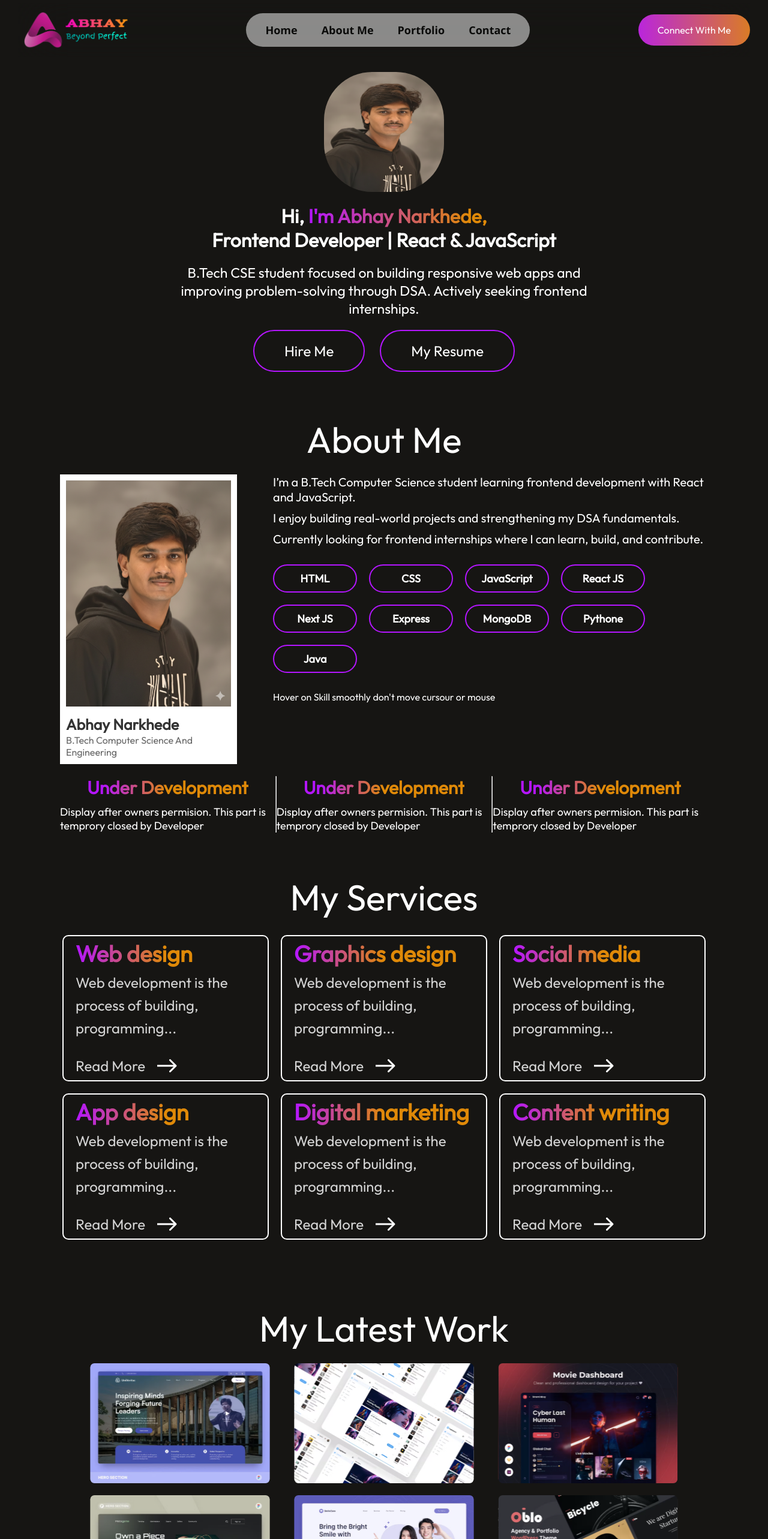
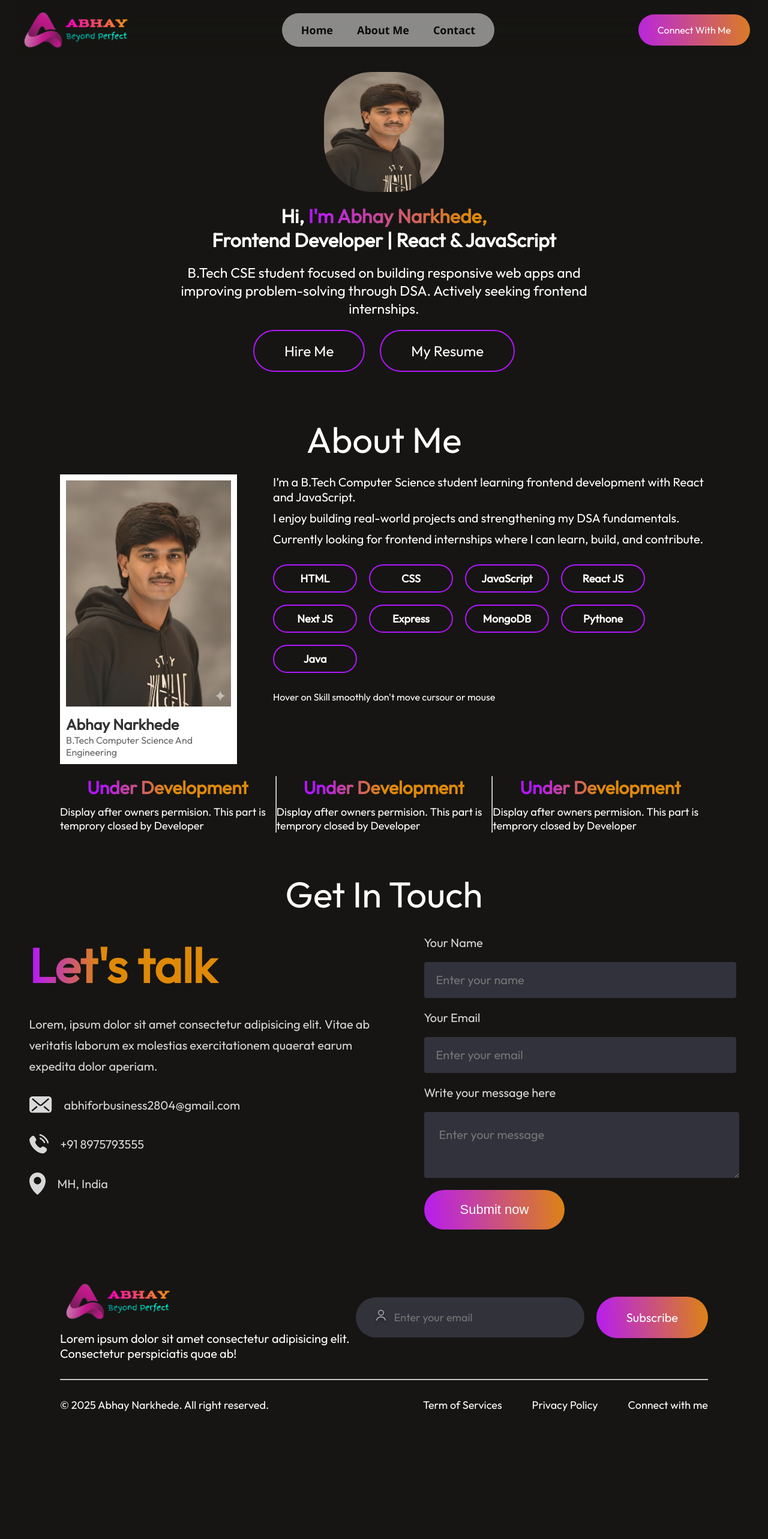
Before and after one commit to abhiynar2804/Abhay-S-Per-Port, a React (Vite) app: page / in a window 1280 px wide. Shown: the top 2566 px of the page at 60% size. After the commit the page ends 2404 px from the top, so only its background shows below. Built offline with nearby package versions, Linux system fonts and the light colour scheme.

Commit message:
Comment out unused Services and MyWork components in App and Navbar

```diff
--- a/src/App.jsx
+++ b/src/App.jsx
@@ -2,8 +2,8 @@ import React from 'react'
 import Navbar from './Components/Navbar/Navbar'
 import Hero from './Components/Hero/Hero'
 import About from './Components/About/About'
-import Services from './Components/Services/Services'
-import MyWork from './Components/MyWork/MyWork'
+// import Services from './Components/Services/Services'
+// import MyWork from './Components/MyWork/MyWork'
 import Contact from './Components/Contact.jsx/Contact'
 import Footer from './Components/Footer/Footer'
 
@@ -13,8 +13,8 @@ const App = () => {
       <Navbar/>
       <Hero/>
       <About/>
-      <Services/>
-      <MyWork/>
+      {/* <Services/> */}
+      {/* <MyWork/> */}
       <Contact/>
       <Footer/>
     </div>
--- a/src/Components/Navbar/Navbar.jsx
+++ b/src/Components/Navbar/Navbar.jsx
@@ -14,7 +14,7 @@ const Navbar = () => {
       <ul className='nav-menu'>
         <li><AnchorLink className='anchor-link' href='#home'><p onClick={()=>setMenu("home")}>Home</p></AnchorLink>{menu==="home"}</li>
         <li><AnchorLink className='anchor-link' offset={20} href='#about'><p onClick={()=>setMenu("about")}>About Me</p></AnchorLink>{menu==="about"}</li>
-        <li><AnchorLink className='anchor-link' offset={20} href='#services'><p onClick={()=>setMenu("work")}>Portfolio</p></AnchorLink>{menu==="work"}</li>
+        {/* <li><AnchorLink className='anchor-link' offset={20} href='#services'><p onClick={()=>setMenu("work")}>Portfolio</p></AnchorLink>{menu==="work"}</li> */}
         <li><AnchorLink className='anchor-link' offset={20} href='#contact'><p onClick={()=>setMenu("contact")}>Contact</p></AnchorLink>{menu==="contact"}</li>
       </ul>
 
```
